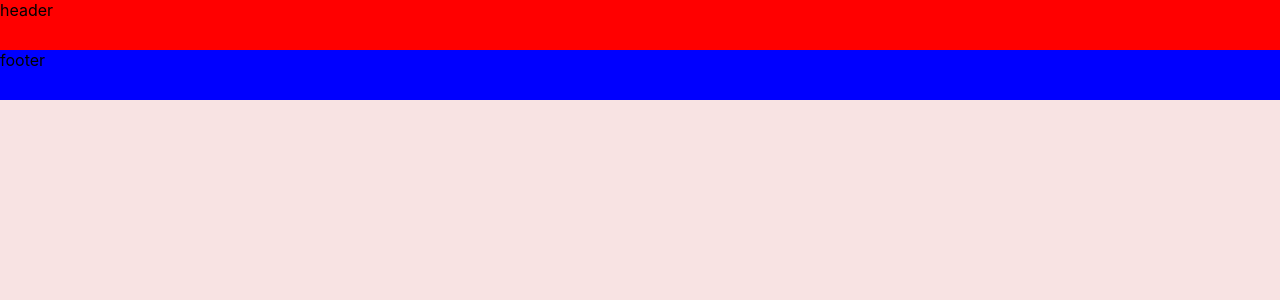
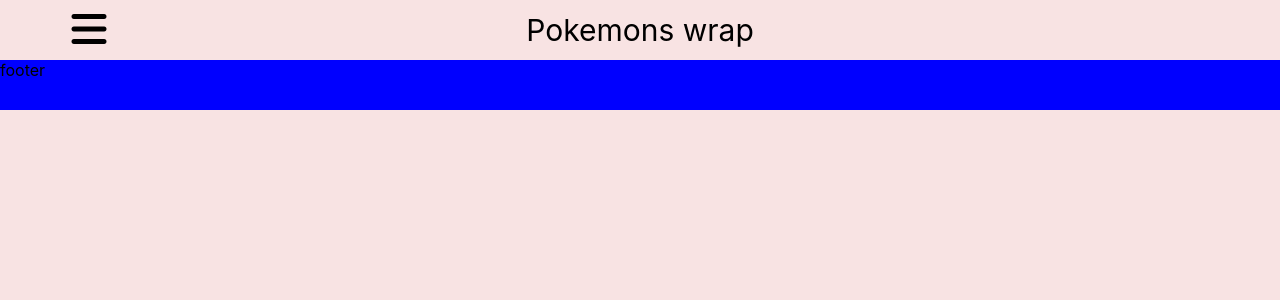
Before and after one commit to WheatleyCODE/pokemons, a React (Create React App) app: page / in a window 1280 px wide. Shown: the top 300 px of the page. Built offline with nearby package versions, Linux system fonts and the light colour scheme.

Commit message:
Add layout header, add fa icons

```diff
--- a/public/index.html
+++ b/public/index.html
@@ -17,4 +17,5 @@
     <noscript>You need to enable JavaScript to run this app.</noscript>
     <div id="root"></div>
   </body>
+  <script src="https://use.fontawesome.com/c1a7a98402.js"></script>
 </html>
--- a/src/Conponents/Header/Header.jsx
+++ b/src/Conponents/Header/Header.jsx
@@ -3,7 +3,14 @@ import './Header.scss'
 
 const Header = () => {
   return (
-    <div className="header">header</div>
+    <div className="header">
+      <div className="header-panel">
+        <button className="header-panel-nemu" type="button">
+          <i className="fa fa-bars" aria-hidden="true" />
+        </button>
+        <span className="header-panel-logo">Pokemons wrap</span>
+      </div>
+    </div>
   )
 }
 
--- a/src/Conponents/Header/Header.scss
+++ b/src/Conponents/Header/Header.scss
@@ -1,5 +1,33 @@
+@import '../../styles/mixins';
+
 .header {
-  background-color: red;
   width: 100%;
-  height: 50px;
+  height: 60px;
+  display: flex;
+  justify-content: center;
 }
+.header-panel {
+  position: relative;
+  width: 90%;
+  display: flex;
+  justify-content: center;
+  align-items: center;
+
+  .header-panel-nemu {
+    position: absolute;
+    left: 0;
+    width: 50px;
+    height: 100%;
+    font-size: 40px;
+    @include clearButton;
+
+    &:hover {
+      cursor: pointer;
+      color: rgb(44, 44, 44);
+    }
+  }
+
+  .header-panel-logo {
+    font-size: 30px;
+  }
+}
--- a/src/index.jsx
+++ b/src/index.jsx
@@ -9,7 +9,3 @@ ReactDOM.render(
   </React.StrictMode>,
   document.getElementById('root'),
 )
-
-// If you want to start measuring performance in your app, pass a function
-// to log results (for example: reportWebVitals(console.log))
-// or send to an analytics endpoint. Learn more: https://bit.ly/CRA-vitals
--- a/src/styles/_mixins.scss
+++ b/src/styles/_mixins.scss
@@ -5,3 +5,9 @@
   border-radius: 5px;
   background-color: cadetblue;
 }
+
+@mixin clearButton() {
+  outline: none;
+  background-color: rgba(0, 0, 0, 0);
+  border: none;
+}
```
